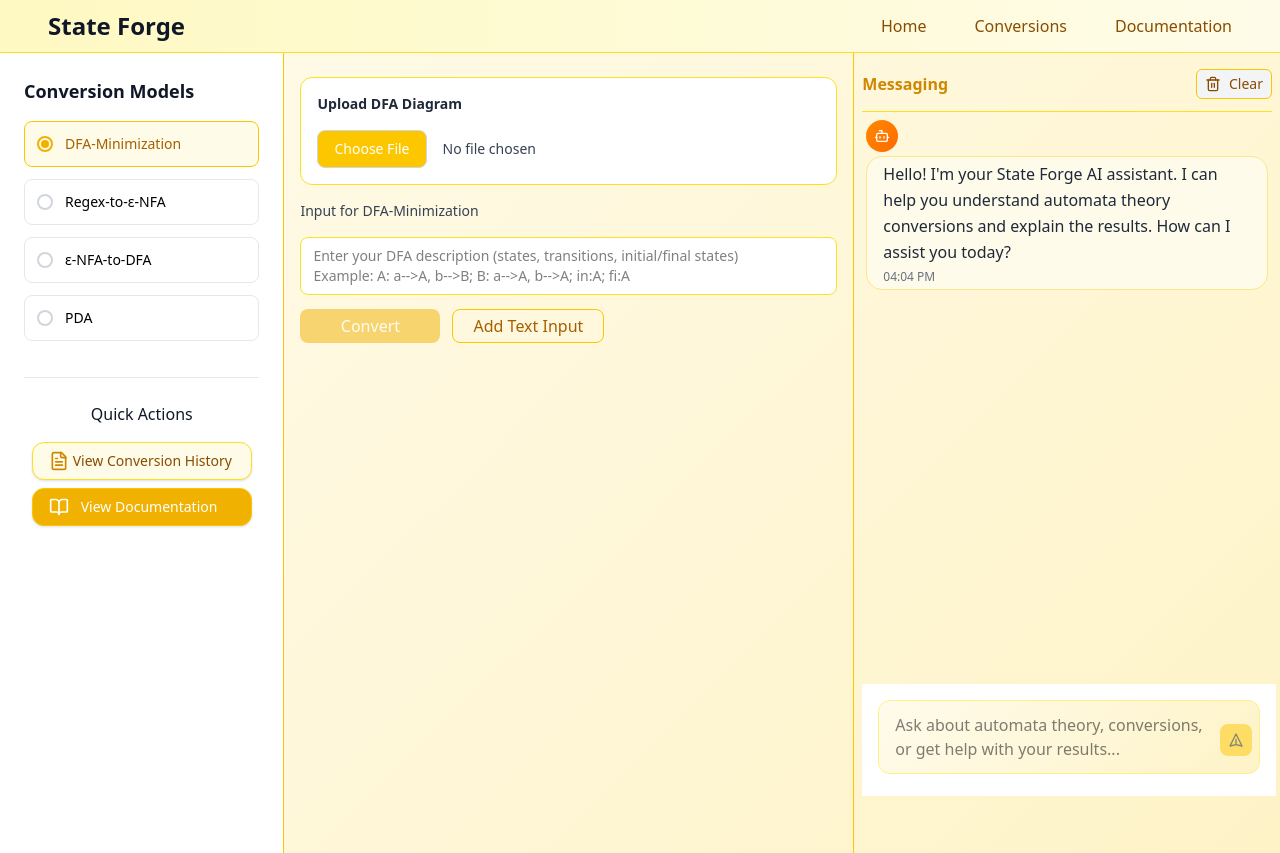
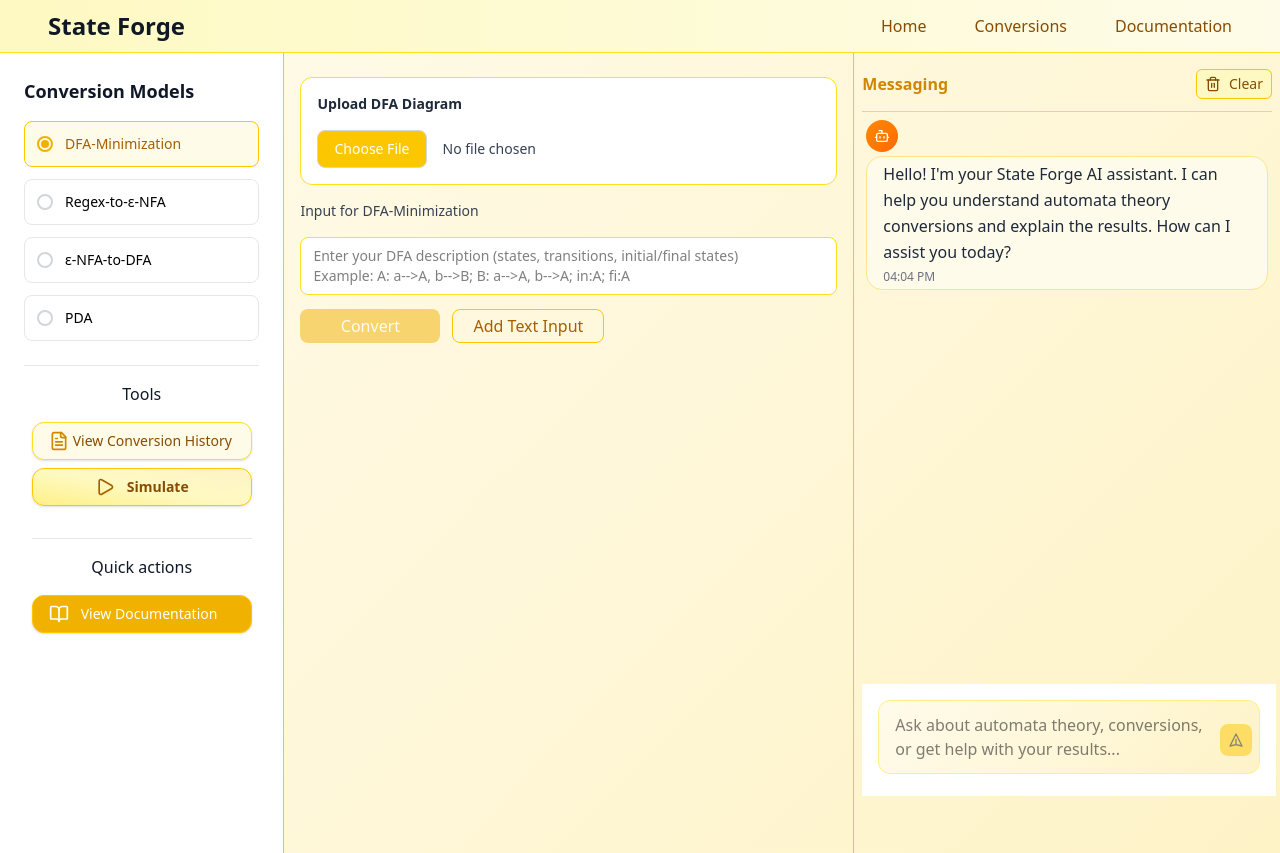
Before and after one commit to DeepThinkers-Rrsearch/front-end, a Next.js app: page /chat in a window 1280 px wide. Built offline with nearby package versions, Linux system fonts and the light colour scheme.

Commit message:
Took the Simulate button again to left sidebar

```diff
--- a/app/chat/page.tsx
+++ b/app/chat/page.tsx
@@ -690,8 +690,8 @@ const parseModelInput = (input: string) => {
               </div>
             </div> */}
 
-            <div className="mt-9 pt-6 border-t border-gray-200">
-              <h4 className="font-medium text-gray-900 mb-4 text-center">Quick Actions</h4>
+            <div className="mt-6 pt-4 border-t border-gray-200">
+              <h4 className="font-medium text-gray-900 mb-4 text-center">Tools</h4>
               <div className="flex flex-col items-center gap-2">
 
               <button
@@ -702,6 +702,23 @@ const parseModelInput = (input: string) => {
                 View Conversion History
               </button>
 
+              <button
+              onClick={simulationModelHandler}
+              className="group relative overflow-hidden flex items-center justify-center gap-3 text-sm font-semibold px-5 py-2 rounded-xl border border-yellow-400 bg-gradient-to-tr from-yellow-200 via-yellow-100 to-amber-100 text-yellow-800 shadow-sm w-[220px] transition-all duration-300 ease-in-out hover:scale-[1.04] hover:shadow-yellow-400/40 focus:outline-none focus:ring-2 focus:ring-yellow-500"
+            >
+              {/* Shimmering light overlay */}
+              <span className="absolute inset-0 bg-gradient-to-r from-transparent via-yellow/60 to-transparent opacity-0 group-hover:opacity-60 group-hover:animate-shimmer pointer-events-none" />
+
+              {/* Play icon with hover pulse */}
+              <Play className="w-5 h-5 text-yellow-700 transition-transform duration-300 group-hover:scale-125 group-hover:text-yellow-900" />
+
+              Simulate
+
+              {/* Bottom bar shine */}
+              <span className="absolute bottom-0 left-1/2 w-0 h-[2px] bg-orange-400 group-hover:w-full group-hover:left-0 transition-all duration-300" />
+            </button>
+            <div className="mt-6 pt-4 border-t border-gray-200">
+              <h4 className="font-medium text-gray-900 mb-4 text-center">Quick actions</h4>
                 <Link
                   href="/instructions"
                   className="flex items-center rounded-full px-3 gap-3 text-sm font-medium bg-yellow-500 text-white px-4 py-2 rounded-xl border border-yellow-400 hover:bg-yellow-600 transition-colors w-[220px] shadow-sm hover:shadow-md"
@@ -709,6 +726,7 @@ const parseModelInput = (input: string) => {
                   <BookOpen className="w-5 h-5 text-white" />
                   View Documentation
                 </Link>
+              </div>
               </div>
             </div>
 
@@ -905,23 +923,6 @@ const parseModelInput = (input: string) => {
                   />
                 )}
               </div>
-              <div className="flex justify-end mt-4">
-              <button
-              onClick={simulationModelHandler}
-              className="group relative overflow-hidden flex items-center justify-center gap-2 text-sm font-semibold px-5 py-2 rounded-xl border border-yellow-400 bg-gradient-to-tr from-yellow-200 via-yellow-100 to-amber-100 text-yellow-800 shadow-sm w-[130px] transition-all duration-300 ease-in-out hover:scale-[1.04] hover:shadow-yellow-400/40 focus:outline-none focus:ring-2 focus:ring-yellow-500"
-            >
-              {/* Shimmering light overlay */}
-              <span className="absolute inset-0 bg-gradient-to-r from-transparent via-yellow/60 to-transparent opacity-0 group-hover:opacity-60 group-hover:animate-shimmer pointer-events-none" />
-
-              {/* Play icon with hover pulse */}
-              <Play className="w-5 h-5 text-yellow-700 transition-transform duration-300 group-hover:scale-125 group-hover:text-yellow-900" />
-
-              Simulate
-
-              {/* Bottom bar shine */}
-              <span className="absolute bottom-0 left-1/2 w-0 h-[2px] bg-orange-400 group-hover:w-full group-hover:left-0 transition-all duration-300" />
-            </button>
-             </div>
             </div>
           )}
             {/* Add text input popup window */}
@@ -1117,7 +1118,7 @@ const parseModelInput = (input: string) => {
               <div className="font-semibold text-yellow-600">Messaging</div>
               <button
               onClick={clearChatHistoryHandler}
-              className="flex items-center gap-2 text-sm text-yellow-800 bg-gray-100 border border-yellow-400 rounded-md px-2 py-1 hover:bg-gray-200 transition-colors"
+              className="flex items-center gap-2 text-sm text-yellow-800 bg-yellow-100 border border-yellow-400 rounded-md px-2 py-1 hover:bg-gray-200 transition-colors"
             >
               <Trash2 className="w-4 h-4" />
               Clear
```
